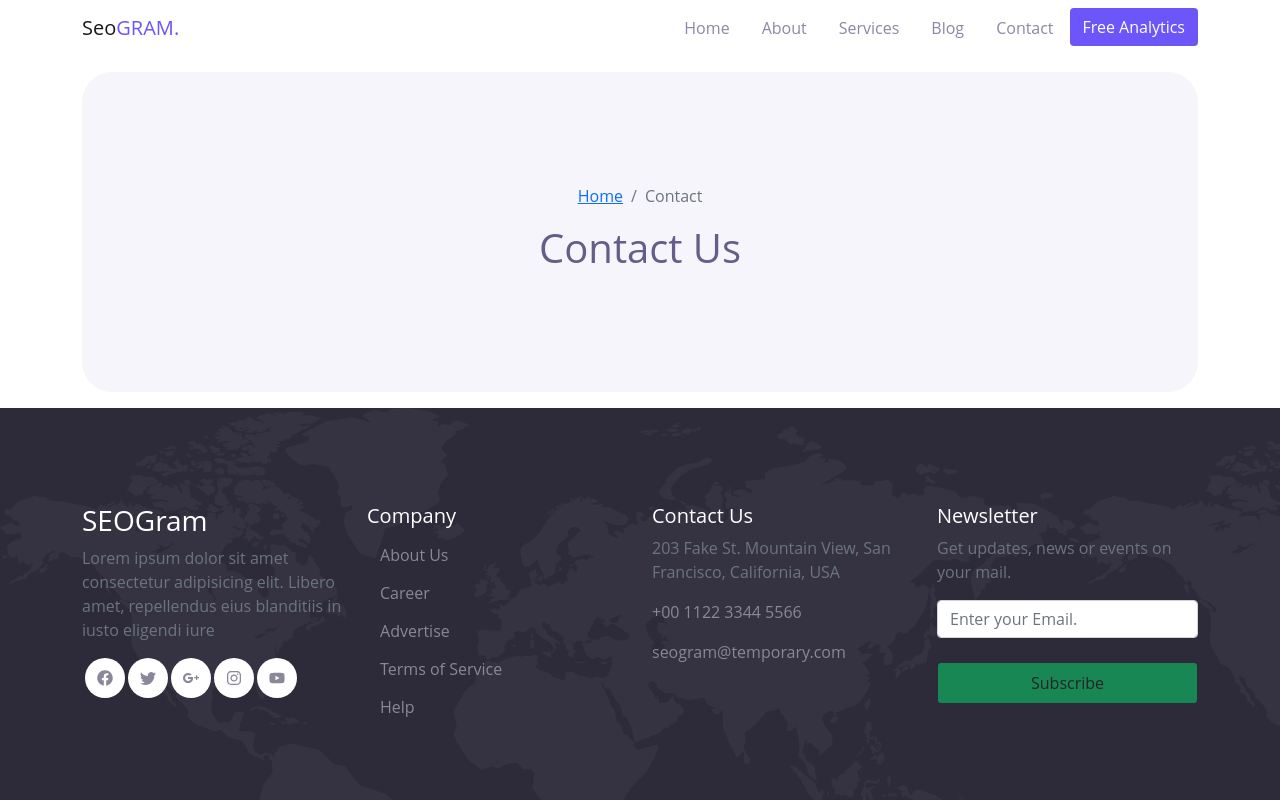
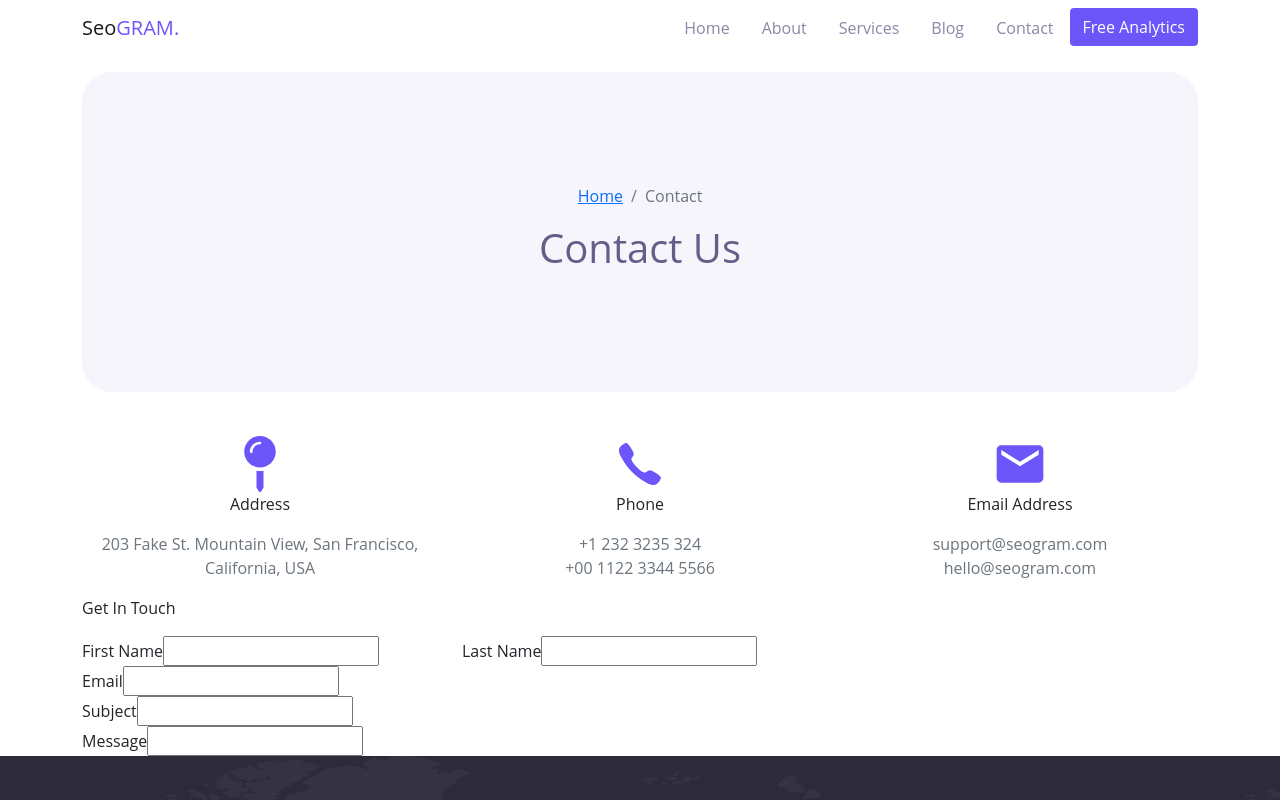
Before and after one commit to IbrahimO123/seogram-template, a React (Create React App) app in the folder seogram/: page /contact in a window 1280 px wide. Shown: the top 800 px of the page. Built offline with nearby package versions, Linux system fonts and the light colour scheme.

Commit message:
work still on going on the contact page

```diff
--- a/seogram/src/html/Contact.js
+++ b/seogram/src/html/Contact.js
@@ -1,11 +1,74 @@
 import React from 'react';
 import Jumbo from './Parts/Jumbo.js';
 import Footer from './Parts/Footer.js';
+import {FaMapPin} from 'react-icons/fa';
+import {IoIosCall} from 'react-icons/io';
+import {MdMail} from 'react-icons/md'
+
 
 function Contact() {
     return (
         <>
             <Jumbo name="Contact" service="Contact Us"/>
+
+
+            {/********* Form to Fill*************/}
+            <div className="container">
+      <div className="row text-center align-items-center">
+        <div className="col-lg-4 py-3">
+          <div className="display-4 text-center per1"><span ><FaMapPin/></span></div>
+          <p className="mb-3 font-weight-medium text-lg">Address</p>
+          <p className="mb-0 text-secondary">203 Fake St. Mountain View, San Francisco, California, USA</p>
+        </div>
+        <div className="col-lg-4 py-3">
+          <div className="display-4 text-center per1"><span><IoIosCall/></span></div>
+          <p className="mb-3 font-weight-medium text-lg">Phone</p>
+          <p className="mb-0"><a href="#####" className="text-secondary text-decoration-none">+1 232 3235 324</a></p>
+          <p className="mb-0"><a href="#####" className="text-secondary text-decoration-none">+00 1122 3344 5566</a></p>
+        </div>
+        <div className="col-lg-4 py-3">
+          <div className="display-4 text-center per1"><span><MdMail/></span></div>
+          <p className="mb-3 font-weight-medium text-lg">Email Address</p>
+          <p className="mb-0"><a href="#####" className="text-secondary text-decoration-none">support@seogram.com</a></p>
+          <p className="mb-0"><a href="#####" className="text-secondary text-decoration-none">hello@seogram.com</a></p>
+        </div>
+      </div>
+    </div>
+    {/******** Get In Touch **********/}
+    <div className="container">
+      <div className="">
+            <form>
+            <p>Get In Touch</p>
+            <div className="row" >
+            <div className="col-lg-4" >
+                <label>First Name</label>
+                <input type="text" className="" ></input>
+            </div>
+            <div className="col-lg-4" >
+                <label>Last Name</label>
+                <input type="text" className="" ></input>
+            </div>
+            </div>
+            <div>
+                <label>Email</label>
+                <input type="email" className="" ></input>
+            </div>
+            <div>
+                <label>Subject</label>
+                <input type="text" className="" ></input>
+            </div>
+            <div>
+                <label>Message</label>
+                <input type="textarea" className="" ></input>
+            </div>
+            </form>
+            <div>
+
+            </div>
+      </div>
+    </div>
+
+
             <Footer/>
         </>
     )
```
